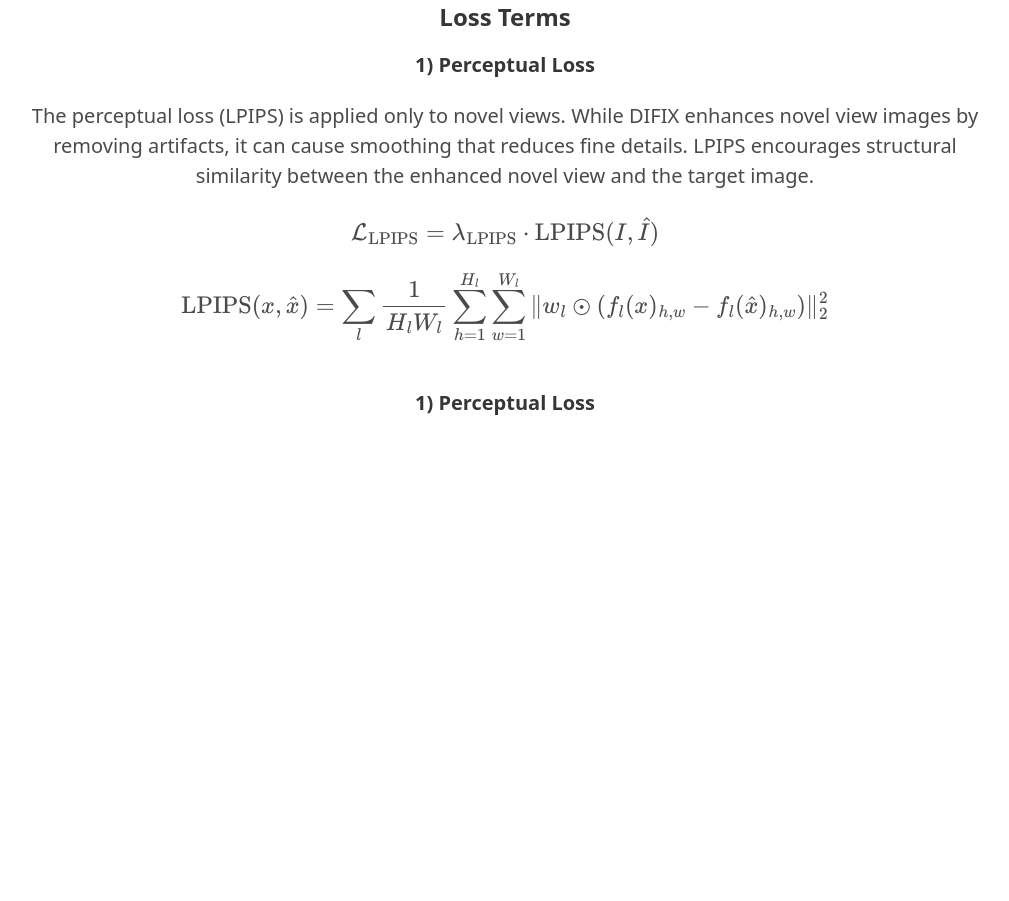
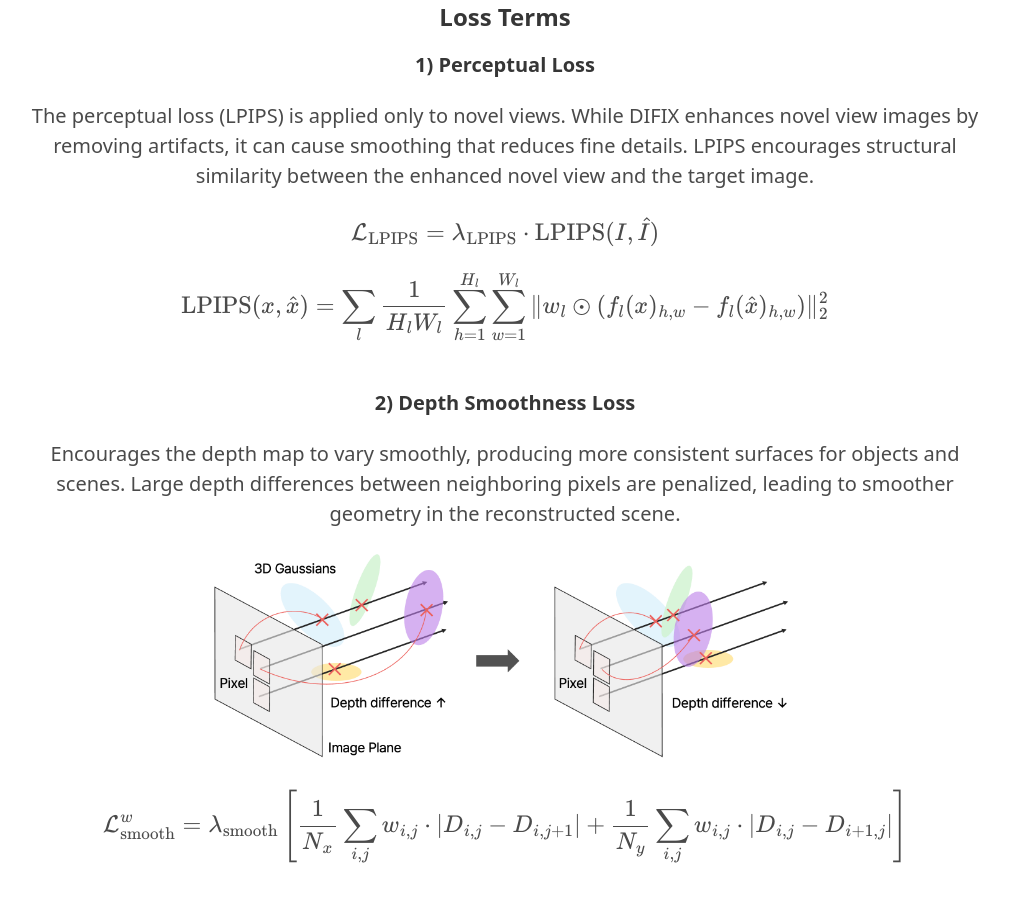
Before and after one commit to chehun16/gs-quality, a plain HTML site: page index.html in a window 1280 px wide. Shown: the part 3216-4117 px from the top of the page, without its empty margins (135-1144 px from the left). Before the commit the page ends 3679 px from the top, so only its background shows below. Drawn offline with nearby package versions, Linux system fonts and the light colour scheme.

Commit message:
depth loss

```diff
--- a/index.html
+++ b/index.html
@@ -308,7 +308,28 @@ capture-folder/
       \| w_l \odot (f_l(x)_{h,w} - f_l(\hat{x})_{h,w}) \|_2^2$$
     </p>
     <br>
-    <h4 class="title is-5">1) Perceptual Loss</h4>
+    <h4 class="title is-5">2) Depth Smoothness Loss</h4>
+    <p class="is-size-5" style="margin-bottom: 1rem;">
+      Encourages the depth map to vary smoothly, producing more consistent surfaces
+      for objects and scenes. Large depth differences between neighboring pixels are penalized,
+      leading to smoother geometry in the reconstructed scene.
+    </p>
 
+    <!-- 이미지 -->
+    <figure class="image" style="max-width: 600px; margin: 1rem auto;">
+      <img src="./static/images/depth_loss.png"
+          alt="Depth Smoothness Loss illustration"
+          style="width: 100%; height: auto;">
+    </figure>
+
+    <!-- 수식 -->
+    <p class="is-size-5">
+      $$\mathcal{L}^w_{\text{smooth}} =
+      \lambda_{\text{smooth}}
+      \left[
+      \frac{1}{N_x} \sum_{i,j} w_{i,j} \cdot \left| D_{i,j} - D_{i,j+1} \right|
+      + \frac{1}{N_y} \sum_{i,j} w_{i,j} \cdot \left| D_{i,j} - D_{i+1,j} \right|
+      \right]$$
+    </p>
   </div>
 </section>
```
Also changed, not shown: static/images/depth_loss.png (added), static/images/normal_loss.png (added).
